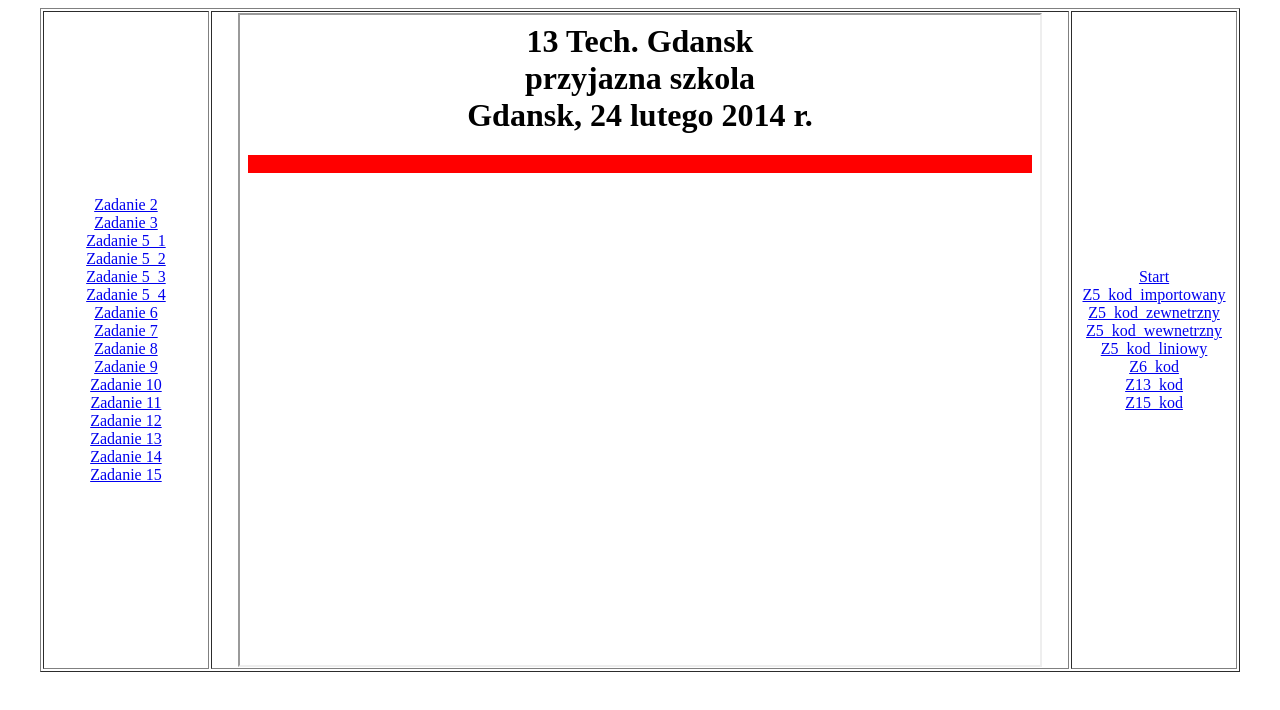
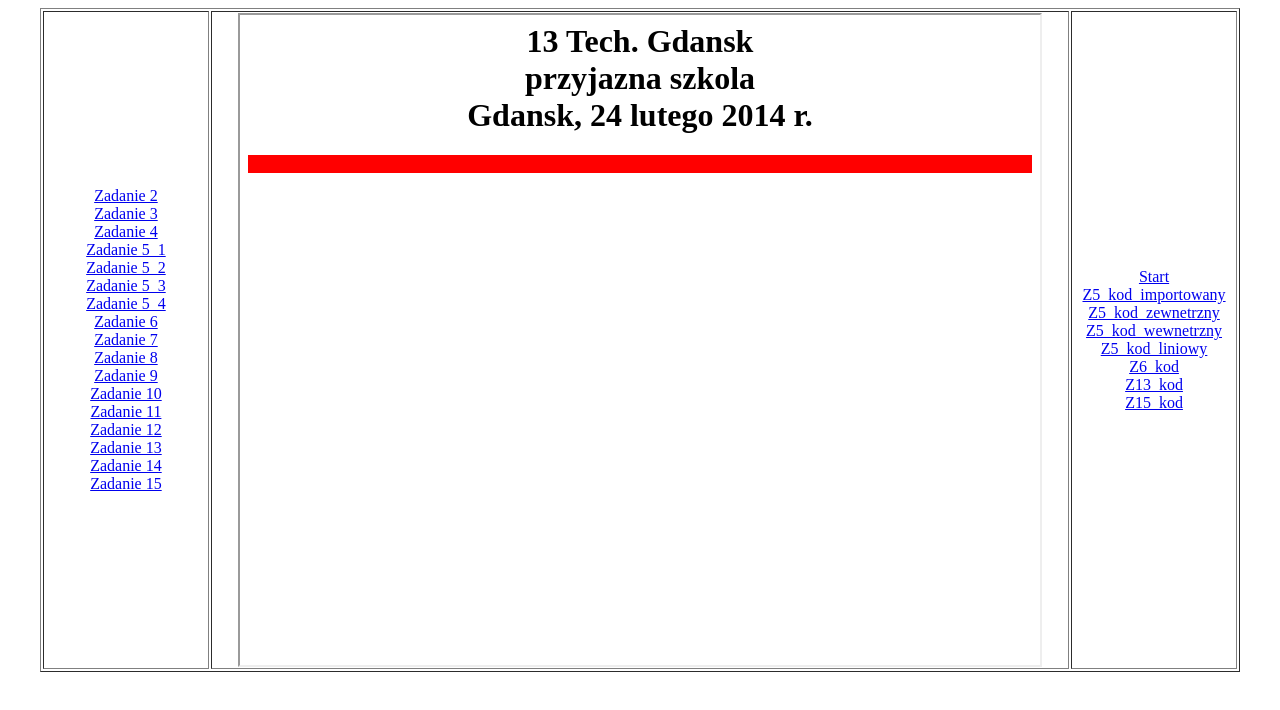
Before and after one commit to marcelichmielewski/chmielewskicss2k1, a plain HTML site: page index.html in a window 1280 px wide. Drawn offline with Linux system fonts and the light colour scheme.

Commit message:
Update index.html

```diff
--- a/index.html
+++ b/index.html
@@ -10,6 +10,8 @@
  <a href="z2_chmielewski.html" target="strony">Zadanie 2</a>
  <br>
  <a href="z3_chmielewski.html" target="strony">Zadanie 3</a>
+ <br>
+   <a href="z4_chmielewski.html" target="strony">Zadanie 4</a>
  <br>
  <a href="z5_1_chmielewski.html" target="strony">Zadanie 5_1</a>
  <br>
```
